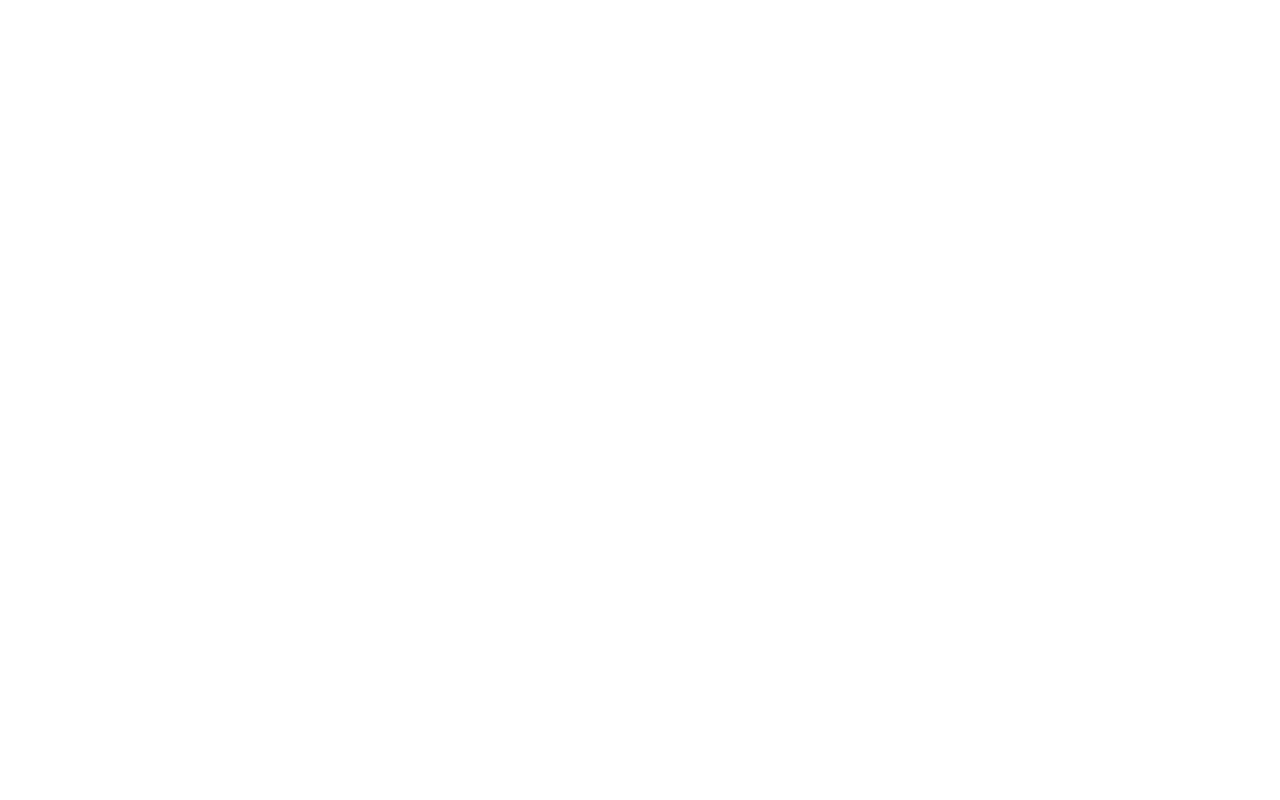
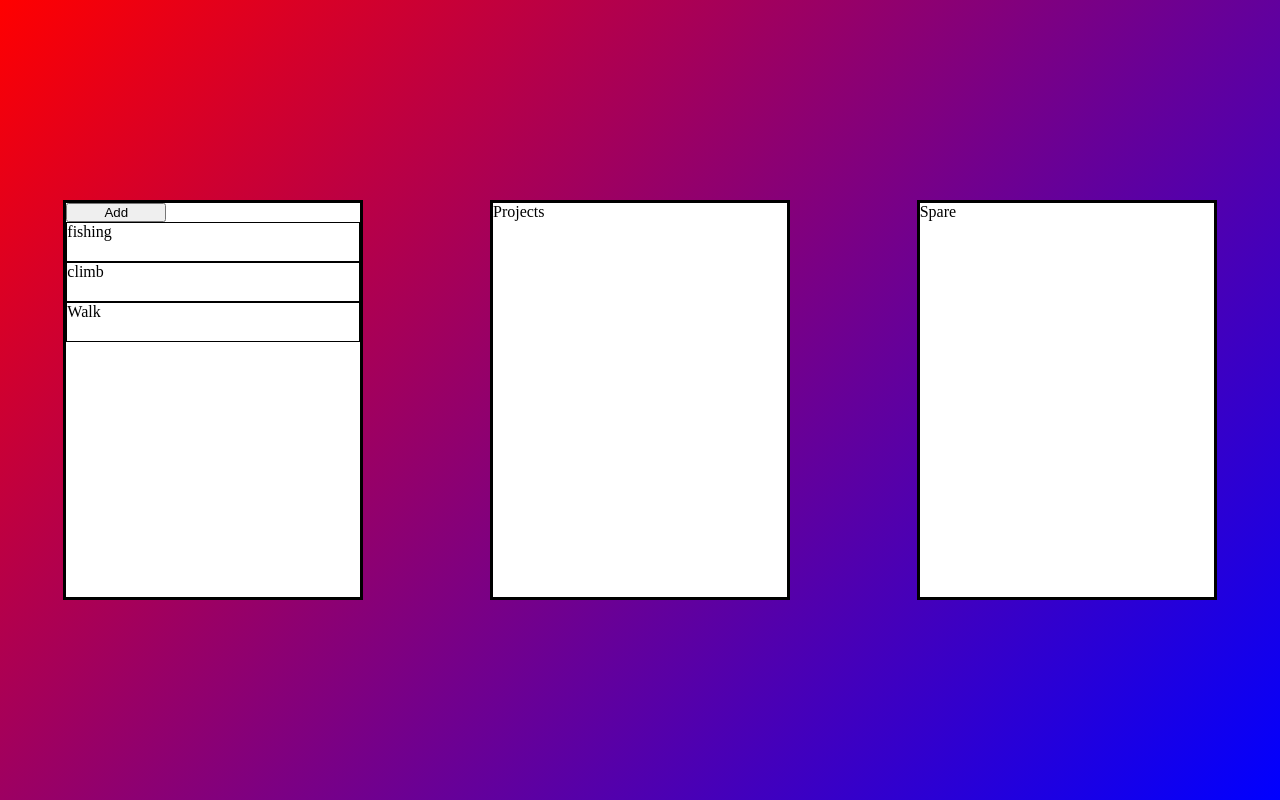
Before and after one commit to Mikeward5/todo-project, a website built with webpack: page src/index.html in a window 1280 px wide. Built offline with nearby package versions, Linux system fonts and the light colour scheme.

Commit message:
add todocontrollers and split files into individual modules

```diff
--- a/src/index.css
+++ b/src/index.css
@@ -0,0 +1,36 @@
+* {
+    margin: 0px;
+    padding: 0px;
+    box-sizing: border-box;
+}
+
+body {
+    width: 100%;
+    height: 100vh;
+    display: flex;
+    justify-content: space-around;
+    align-items: center;
+    background: linear-gradient(-45deg, blue, red)
+}
+
+#todos,
+#projects ,
+#spare {
+    border: 3px solid black;
+    width: 300px;
+    height: 400px;
+    background-color: #fff;
+    display: flex;
+    flex-direction: column;
+}
+
+#todos div {
+    border: 1px solid black;
+    height: 40px;
+    overflow: scroll;
+}
+
+#addTodo {
+    width: 100px;
+    position: relative;
+}
--- a/src/index.html
+++ b/src/index.html
@@ -6,7 +6,13 @@
     <title>Document</title>
 </head>
 <body>
-    <div id="content">
+    <div id="todos">
+        <button id="addTodo">Add</button>
+    </div>
+    <div id="projects">
+
+    </div>
+    <div id="spare">
 
     </div>
 </body>
--- a/src/index.js
+++ b/src/index.js
@@ -1 +1,4 @@
 import './index.css';
+import {initialise} from './modules/viewController.js';
+
+initialise();
--- /dev/null
+++ b/src/modules/dateController.js
@@ -0,0 +1,5 @@
+import {format} from 'date-fns';
+
+export function date() {
+    return format(new Date(), 'dd.MM.yyyy')
+}
--- /dev/null
+++ b/src/modules/todo.js
@@ -0,0 +1,14 @@
+import {date} from './dateController.js'
+//import {nanoid} from 'nanoid';
+
+export class Todo {
+    constructor(id, name, description, priority) {
+        //this.id = nanoid(10);
+        this.id = id;
+        this.name = name;
+        this.description = description;
+        this.date = date();
+        this.priority = priority;
+        this.actioned = false;
+    }
+}
--- /dev/null
+++ b/src/modules/todoController.js
@@ -0,0 +1,43 @@
+import {Todo} from './todo.js'
+
+let todos = [];
+
+export function addTodo(id, name, description, priority) {
+    todos.push(new Todo(id, name, description, priority))
+}
+
+export function actionTodo(todoId) {
+    let todo = todos.find((item) => item.id === todoId)
+    if(todo) {
+    todo.actioned = !todo.actioned
+    }
+}
+
+export function deleteTodo(todoId) {
+    todos = todos.filter((item) => item.id !== todoId)
+}
+
+export function changeTodoName(todoId, newName) {
+    let todo = todos.find((item) => item.id === todoId)
+    if (todo) {
+        todo.name = newName;
+    }
+}
+
+export function changeTodoDescription(todoId, newDescription) {
+    let todo = todos.find((item) => item.id === todoId)
+    if (todo) {
+        todo.description = newDescription;
+    }
+}
+
+export function changeTodoPriority(todoId, newPriority) {
+    let todo = todos.find((item) => item.id === todoId)
+    if (todo) {
+        todo.priority = newPriority;
+    }
+}
+
+export function getTodos() {
+    return todos;
+}
--- /dev/null
+++ b/src/modules/viewController.js
@@ -0,0 +1,39 @@
+import {
+    addTodo,
+    actionTodo,
+    deleteTodo,
+    changeTodoName,
+    changeTodoDescription,
+    changeTodoPriority,
+    getTodos
+} from './todoController.js';
+
+const body = document.querySelector('body');
+const todos = document.querySelector('#todos');
+const projects = document.querySelector('#projects');
+const spare = document.querySelector('#spare')
+
+function renderTodoList() {
+    const todoList = getTodos()
+        todoList.forEach((item, i) => {
+        const div = document.createElement('div');
+        div.textContent = item.name
+        div.classList.add(`item-${i}`)
+        todos.appendChild(div)})
+    }
+
+projects.textContent = 'Projects';
+spare.textContent = 'Spare';
+
+
+export function initialise() {
+addTodo(1, 'fish', 'go fishing', 'low')
+addTodo(2, 'climb', 'Go Climbing at Stanage', 'High');
+addTodo(3, 'Walk', 'Go Climbing at Stanage', 'High');
+actionTodo(1);
+changeTodoName(1, 'fishing');
+changeTodoDescription(1, 'New Description to be added here');
+changeTodoPriority(1, 'High');
+    console.log(getTodos())
+    renderTodoList()
+}
```
Also changed, not shown: package.json (+6 -1 lines), dist/index.html (added), 2 other files.
